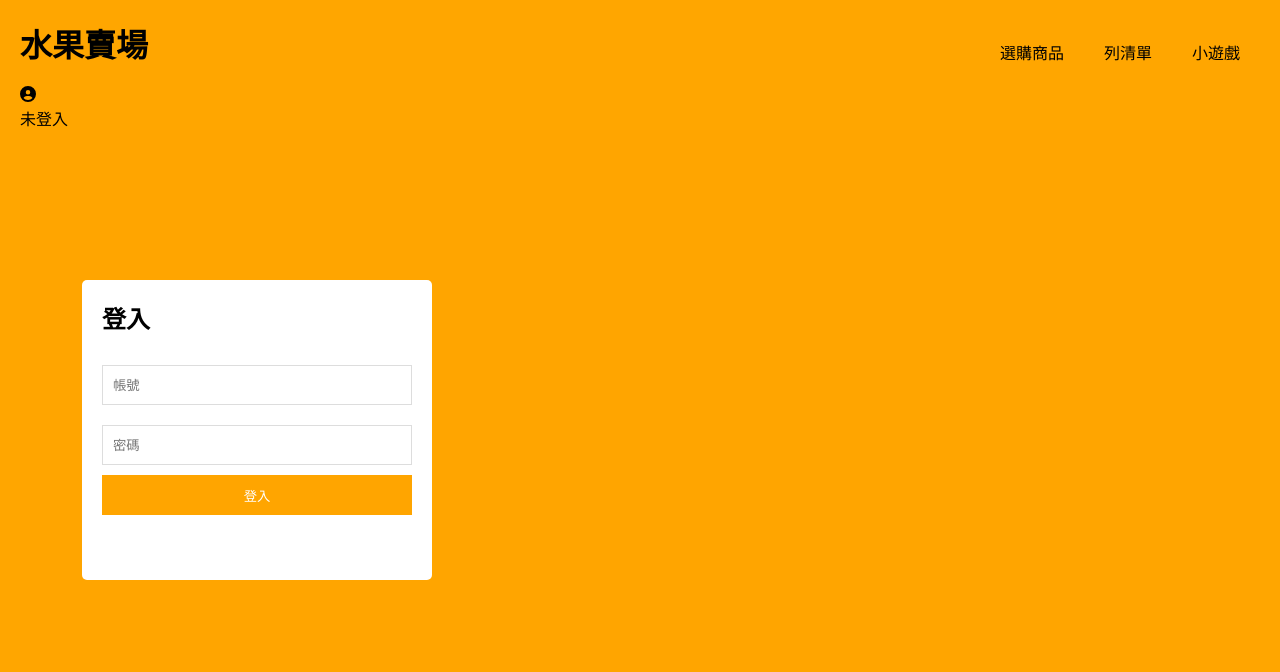
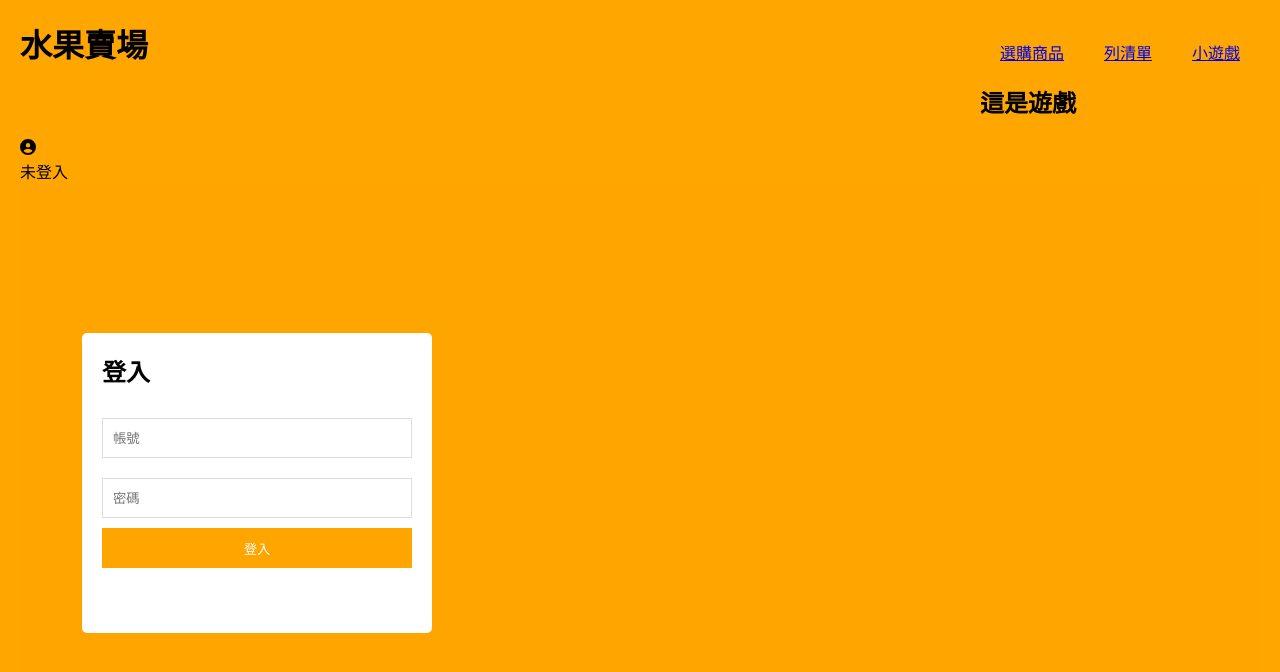
Before and after one commit to JoshuaIsNowOnline/-Interview-project-fruitshop, a React (Vite) app: page /Game in a window 1280 px wide. Shown: the top 672 px of the page. Built offline with nearby package versions, Linux system fonts and the light colour scheme; no server answers.

Commit message:
導入Router導航欄切換頁面-還原點

```diff
--- a/package.json
+++ b/package.json
@@ -12,7 +12,8 @@
   "dependencies": {
     "react": "^19.1.1",
     "react-dom": "^19.1.1",
-    "react-icons": "^5.5.0"
+    "react-icons": "^5.5.0",
+    "react-router-dom": "^7.9.3"
   },
   "devDependencies": {
     "@eslint/js": "^9.36.0",
--- a/src/App.jsx
+++ b/src/App.jsx
@@ -1,5 +1,10 @@
 import React, { useEffect, useState } from "react";
 // import React, {useState } from "react";
+import { BrowserRouter as Router, Routes, Route, Link } from "react-router-dom";
+import FruitShop from "./pages/FruitShop";
+import TobuyList from "./pages/TobuyList";
+import Game from "./pages/Game";
+
 import {
   fetchFruits,
   fetchCart,
@@ -10,7 +15,6 @@ import FruitList from "./components/FruitList";
 import Cart from "./components/Cart";
 import "./index.css";
 import Login from "./components/Login";
-import Nav from "./components/Nav";
 import User from "./components/User";
 
 export default function App() {
@@ -91,7 +95,23 @@ export default function App() {
     <div className="app">
       <header>
         <h1>水果賣場</h1>
-        <Nav />
+
+        <Router>
+          <div className="nav">
+            <nav>
+              <ul className="nav-list">
+                  <li><Link to="/FruitShop">選購商品</Link></li>
+                  <li><Link to="/TobuyList">列清單</Link></li>
+                  <li><Link to="/Game">小遊戲</Link></li>
+              </ul>
+              <Routes>
+                <Route path="/FruitShop" element={<FruitShop />} />
+                <Route path="/TobuyList" element={<TobuyList />} />
+                <Route path="/Game" element={<Game />} />
+              </Routes>
+            </nav>
+          </div>
+        </Router>
       </header>
 
       {!isLoggedIn ? (
@@ -103,8 +123,9 @@ export default function App() {
           />
         </>
       ) : (
+        <>
+          <User Username={Username} />
           <main>
-          <User Username={Username} />
             <section>
               <h2>商品</h2>
               {loadingFruits ? (
@@ -118,6 +139,7 @@ export default function App() {
               <Cart items={cart} onRemove={removeCartItem} />
             </aside>
           </main>
+        </>
       )}
     </div>
   );
--- a/src/components/Nav.jsx
+++ /dev/null
@@ -1,11 +0,0 @@
-export default function Nav() {
-  return (
-    <div className="nav">
-      <ul className="nav-list">
-        <li><a>選購商品</a></li>
-        <li><a>列清單</a></li>
-        <li><a>小遊戲</a></li>
-      </ul>
-    </div>
-  );
-}
--- /dev/null
+++ b/src/components/TobuyWrapper.jsx
@@ -0,0 +1,5 @@
+export default function TobuyWrapper(){
+    return(
+        <h1>採買清單</h1>
+    )
+}
--- /dev/null
+++ b/src/pages/FruitShop.jsx
@@ -0,0 +1,3 @@
+export default function FruitShop() {
+  return <h1>這是商品</h1>;
+}
--- /dev/null
+++ b/src/pages/Game.jsx
@@ -0,0 +1,3 @@
+export default function Game() {
+  return <h1>這是遊戲</h1>;
+}
--- /dev/null
+++ b/src/pages/TobuyList.jsx
@@ -0,0 +1,3 @@
+export default function TobuyList() {
+  return <h1>這是清單</h1>;
+}
```
Also changed, not shown: 1 other file (tests, documents, lock files or other folders). Lines whose indentation alone changed are shown as unchanged.
